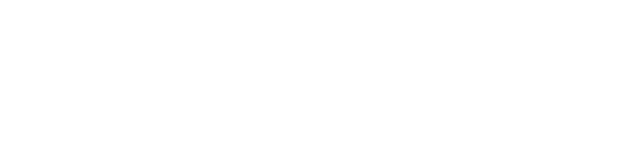
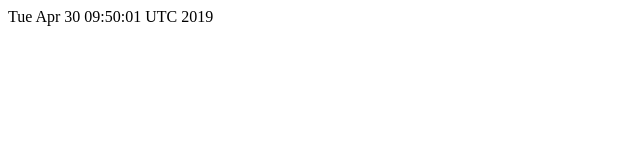
Before and after one commit to kupolua/site-generator, a plain HTML site: page docs/index.html in a window 1280 px wide. Shown: the whole page, without its empty margins (0-640 px from the left). Drawn offline with Linux system fonts and the light colour scheme.

Commit message:
site generated at 2019-04-30 09:50:01

```diff
--- a/docs/index.html
+++ b/docs/index.html
@@ -10,6 +10,6 @@
 </head>
 
 <body>
-  <div></div>
+  <div>Tue Apr 30 09:50:01 UTC 2019</div>
 </body>
 </html>
```
